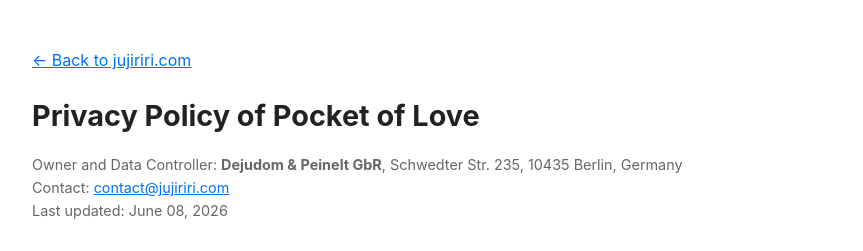
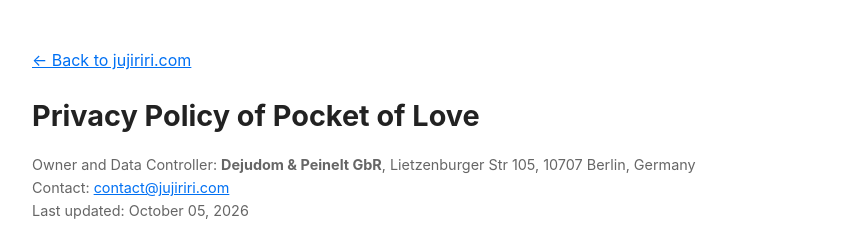
Before and after one commit to jpeinelt/jujiriri.com, a plain HTML site: page privacy-policy.html in a window 1280 px wide. Shown: the top 251 px of the page, without its empty margins (208-1071 px from the left). Drawn offline with Linux system fonts and the light colour scheme.

Commit message:
update privacy policy

```diff
--- a/privacy-policy.html
+++ b/privacy-policy.html
@@ -22,9 +22,9 @@
 
 <h1>Privacy Policy of Pocket of Love</h1>
 <p class="meta">
-  Owner and Data Controller: <strong>Dejudom &amp; Peinelt GbR</strong>, Schwedter Str. 235, 10435 Berlin, Germany<br>
+  Owner and Data Controller: <strong>Dejudom &amp; Peinelt GbR</strong>, Lietzenburger Str 105, 10707 Berlin, Germany<br>
   Contact: <a href="mailto:contact@jujiriri.com">contact@jujiriri.com</a><br>
-  Last updated: June 08, 2026
+  Last updated: October 05, 2026
 </p>
 
 <p>This Application collects some Personal Data from its Users. This document contains a section dedicated to Users in the European Union (GDPR), Switzerland, Brazil (LGPD), and the United States.</p>
```
